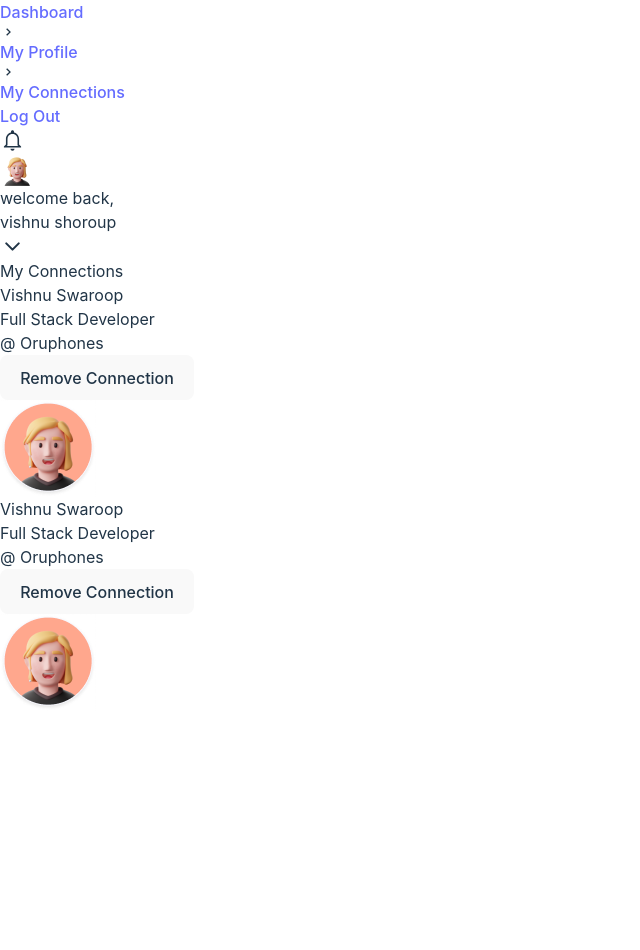
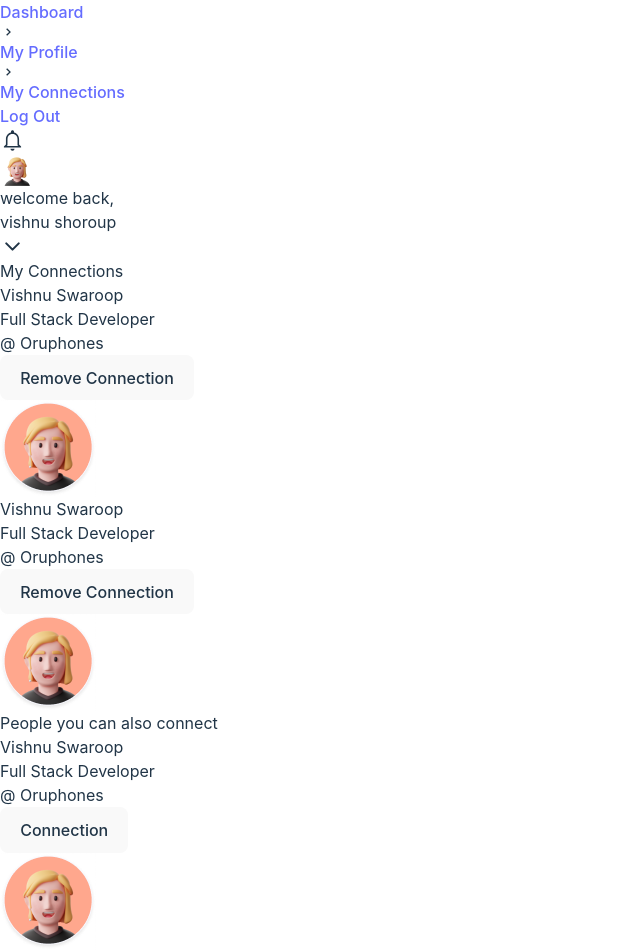
Before and after one commit to reshad21/oruphones, a React (Vite) app: page /connections in a window 1280 px wide. Shown: the whole page, without its empty margins (0-640 px from the left). Before the commit the page ends 800 px from the top, so only its background shows below. Built offline with nearby package versions, Linux system fonts and the light colour scheme.

Commit message:
similar connection component create

```diff
--- a/src/components/Card/ConnectionCard.jsx
+++ b/src/components/Card/ConnectionCard.jsx
@@ -1,8 +1,8 @@
 import React from 'react';
 
 const ConnectionCard = ({ data }) => {
-    console.log(data);
-    const { name, title, company, img } = data || {};
+    // console.log(data?.btnText);
+    const { name, title, company, img, btnText } = data || {};
     return (
         <div className='p-2 border-2 border-slate-400 rounded-lg'>
             <div className='flex justify-between w-full items-center'>
@@ -12,7 +12,7 @@ const ConnectionCard = ({ data }) => {
                         <p>{title}</p>
                         <span className=''>@ {company}</span>
                     </div>
-                    <button className='bg-[#BAB6EB] rounded-3xl p-0 px-2 text-sm'>Remove Connection</button>
+                    <button className='bg-[#BAB6EB] rounded-3xl p-0 px-2 text-sm'>{btnText}</button>
                 </div>
                 <div className="w-[50%]">
                     <img src={img} alt="" className='w-full' />
--- a/src/pages/Dashbord/Connections/Connections.jsx
+++ b/src/pages/Dashbord/Connections/Connections.jsx
@@ -9,15 +9,28 @@ const Connections = () => {
             name: "Vishnu Swaroop",
             title: "Full Stack Developer",
             company: "Oruphones",
-            img: "../../../../public/images/Ellipse 255.png"
+            img: "../../../../public/images/Ellipse 255.png",
+            btnText: "Remove Connection"
         },
         {
             _id: 2,
             name: "Vishnu Swaroop",
             title: "Full Stack Developer",
             company: "Oruphones",
-            img: "../../../../public/images/Ellipse 255.png"
+            img: "../../../../public/images/Ellipse 255.png",
+            btnText: "Remove Connection"
         },
+    ]
+    const connectionSuggestion = [
+        {
+
+            _id: 1,
+            name: "Vishnu Swaroop",
+            title: "Full Stack Developer",
+            company: "Oruphones",
+            img: "../../../../public/images/Ellipse 255.png",
+            btnText: "Connection"
+        }
     ]
     return (
         <>
@@ -33,6 +46,15 @@ const Connections = () => {
                             connectionData.map((item) => <ConnectionCard data={item} key={item._id}></ConnectionCard>)
                         }
                     </div>
+                    <div className="mt-10 mb-5">
+                        <p className='text-3xl '>People you can also connect</p>
+                    </div>
+                    <div className="grid grid-cols-1 md:grid-cols-2 lg:grid-cols-3 gap-9">
+                        {
+                            (connectionSuggestion.length > 0) &&
+                            connectionSuggestion.map((item) => <ConnectionCard key={item._id} data={item} btn={"Connect"}></ConnectionCard>)
+                        }
+                    </div>
                 </div>
             </div>
         </>
```
